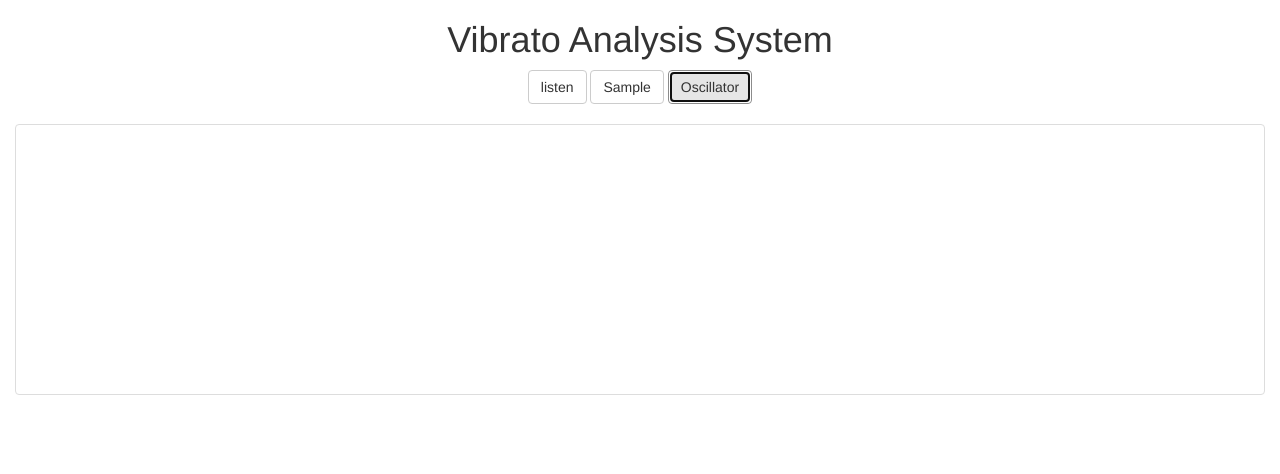
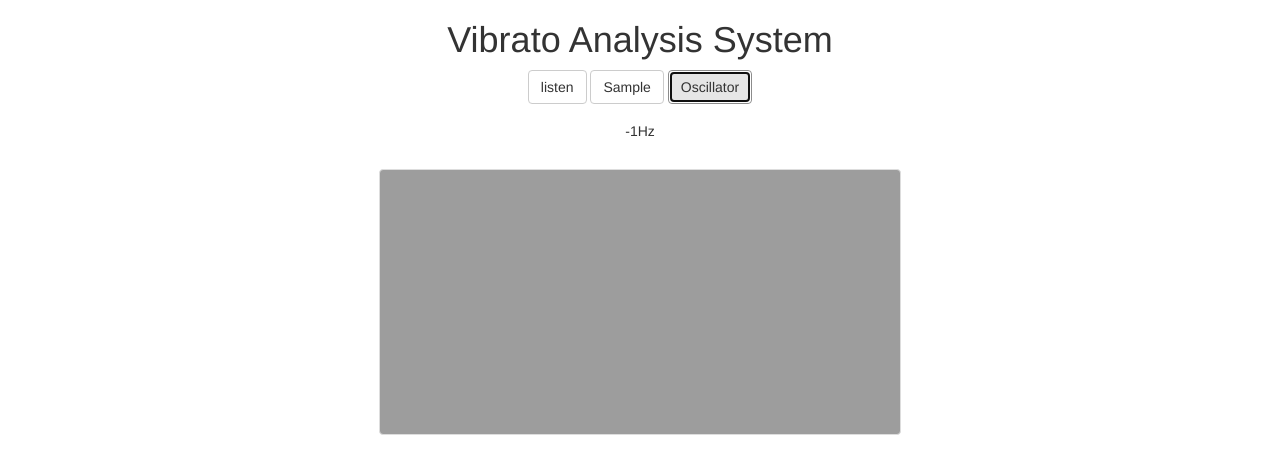
Before and after one commit to Alasdair-Munday/VibratoAnalysis, a website: page index.html in a window 1280 px wide. Both pictures are taken after a click on the button "Oscillator". Drawn offline with nearby package versions, Linux system fonts and the light colour scheme; no server answers.

Commit message:
Basic presentable readout interface

```diff
--- a/FrequencyReader/PitchDetect.js
+++ b/FrequencyReader/PitchDetect.js
@@ -10,6 +10,21 @@ var tracks = null;
 var buflen = 2048;
 var buf = new Float32Array( buflen );
 var MIN_SAMPLES = 0;  // will be initialized when AudioContext is created.
+
+
+var noteNames = ["C", "C#", "D", "D#", "E", "F", "F#", "G", "G#", "A", "A#", "B"];
+function noteFromFrequency( frequency ) {
+    var note = {};
+
+    note.frequencyActual = frequency;
+    note.number =  Math.round( 12 * (Math.log( frequency / 440 )/Math.log(2) ) ) + 69;
+    note.frequencyIntended = 440 * Math.pow(2,(note.number -69)/12);
+    note.name = noteNames[note.number%12];
+    note.centsOut = Math.floor( 1200 * Math.log( frequency / note.frequencyIntended)/Math.log(2) );
+
+    return note;
+}
+
 function updatePitch( time ) {
 
     //get data for plots
@@ -18,11 +33,16 @@ function updatePitch( time ) {
     var freqs = recordedFreqsSecond.slice((rfsindex+1) % freqBufferLength, recordedFreqsSecond.length - 1);
     freqs = freqs.concat(recordedFreqsSecond.slice(0,rfsindex % freqBufferLength));
 
+    var note = noteFromFrequency(freqs[freqs.length-1]);
+    $('#note').html(note.name );
+    $('#freq').html(note.frequencyActual.toFixed() +"Hz");
+
     var vibrato = getVibrato(freqs,freqBufferSampleRate);
     if(vibrato.rate >0) {
         $('#vibrato-rate').html("Vibrato Rate:" + vibrato.rate.toFixed(2) + "Hz");
-        $('#vibrato-amount').html("Vibrato Amount:" + vibrato.amount.toFixed(2) +"Hz")
+        $('#vibrato-amount').html("Vibrato Amount:" + vibrato.amount +"c")
     }
+
 
     acfCanvas.clearRect(0,0,512,512);
 
@@ -66,4 +86,6 @@ function getFreq(){
 
     recordedFreqsSecond[rfsindex++ % freqBufferLength] = ac;
 
+
+
 }
--- a/FrequencyReader/autocorrelate.js
+++ b/FrequencyReader/autocorrelate.js
@@ -65,7 +65,8 @@ function getVibrato(buffer, sampleRate){
     //find range
     var max = Math.max.apply(null,buffer);
     var min = Math.min.apply(null,buffer);
-    vib.amount = max - min; //Hz
+    vib.amountHz = max - min; //Hz
+    vib.amount = Math.floor( 1200 * Math.log( max / min)/Math.log(2) );
 
     //find centre
     var avg = (min+max)/2;
--- a/FrequencyReader/main.js
+++ b/FrequencyReader/main.js
@@ -30,7 +30,7 @@ window.onload = function() {
     audioContext = new AudioContext();
 
     acfCanvas = document.getElementById('acf').getContext("2d");
-    acfCanvas.strokeStyle = "green";
+    acfCanvas.strokeStyle = "#D5D5D5";
     acfCanvas.lineWidth = 3;
 
     var request = new XMLHttpRequest();
@@ -130,7 +130,7 @@ function toggleOsc(){
 
     vib.frequency.value = 6; //hz
     vib.connect(vibGain);
-    vibGain.gain.value = 20;
+    vibGain.gain.value = 3;
     vibGain.connect(osc.frequency);
 
     vib.start();
--- a/index.html
+++ b/index.html
@@ -17,6 +17,8 @@
         <button class="btn btn-default" onclick="toggleLiveInput()">listen</button>
         <button class="btn btn-default" onclick="togglePause()">Sample</button>
         <button class="btn btn-default" onclick="toggleOsc()">Oscillator</button>
+        <h2 id="note"></h2>
+        <h5 id="freq"></h5>
     </div>
 
     <div class="col-sm-12">
@@ -28,14 +30,8 @@
         </div>
     </div>
     <div>
-        <!--<div class="col-sm-12 text-center">-->
-            <!--<canvas id="waveform" width="512" height="256"></canvas>-->
-        <!--</div>-->
-        <!--<div class="col-sm-12">-->
-            <!--<canvas id="Fo" width="512" height="512"></canvas>-->
-        <!--</div>-->
-        <div class="col-sm-12 text-center thumbnail">
-            <canvas id="acf" width="512" height="256"></canvas>
+        <div class="col-sm-12 text-center">
+            <canvas class="thumbnail" id="acf" width="512" height="256" style="background: #9d9d9d; display: inline-block"></canvas>
         </div>
     </div>
 </body>
```
